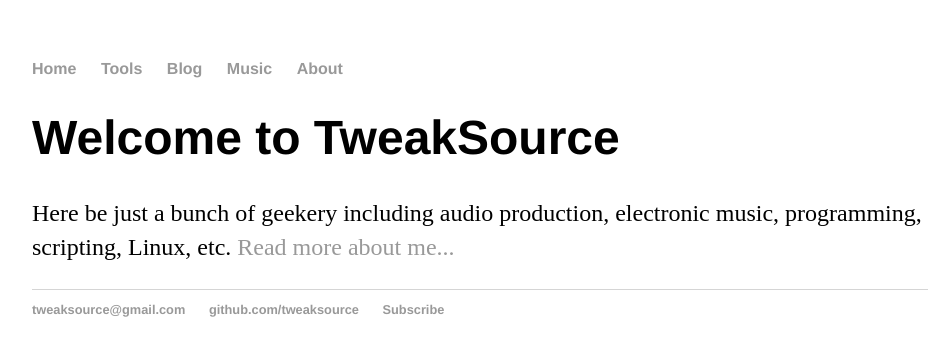
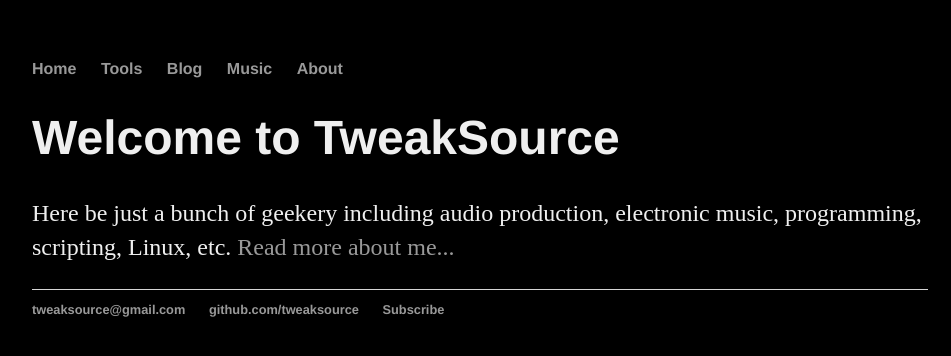
Before and after one commit to tweaksource/tweaksource.github.io, a Jekyll site: the page built from index.html, in a window 1280 px wide. Shown: the top 356 px of the page, without its empty margins (160-1111 px from the left). Built offline with Jekyll 4.4.1, drawn with Linux system fonts in a browser that asks for light colours.

Commit message:
Update main.css

```diff
--- a/css/main.css
+++ b/css/main.css
@@ -1,6 +1,8 @@
 body {
     margin: 60px auto;
     width: 70%;
+	background-color: #000;
+	color: #efefef;
 }
 nav ul, footer ul {
     font-family:'Helvetica', 'Arial', 'Sans-Serif';
```
